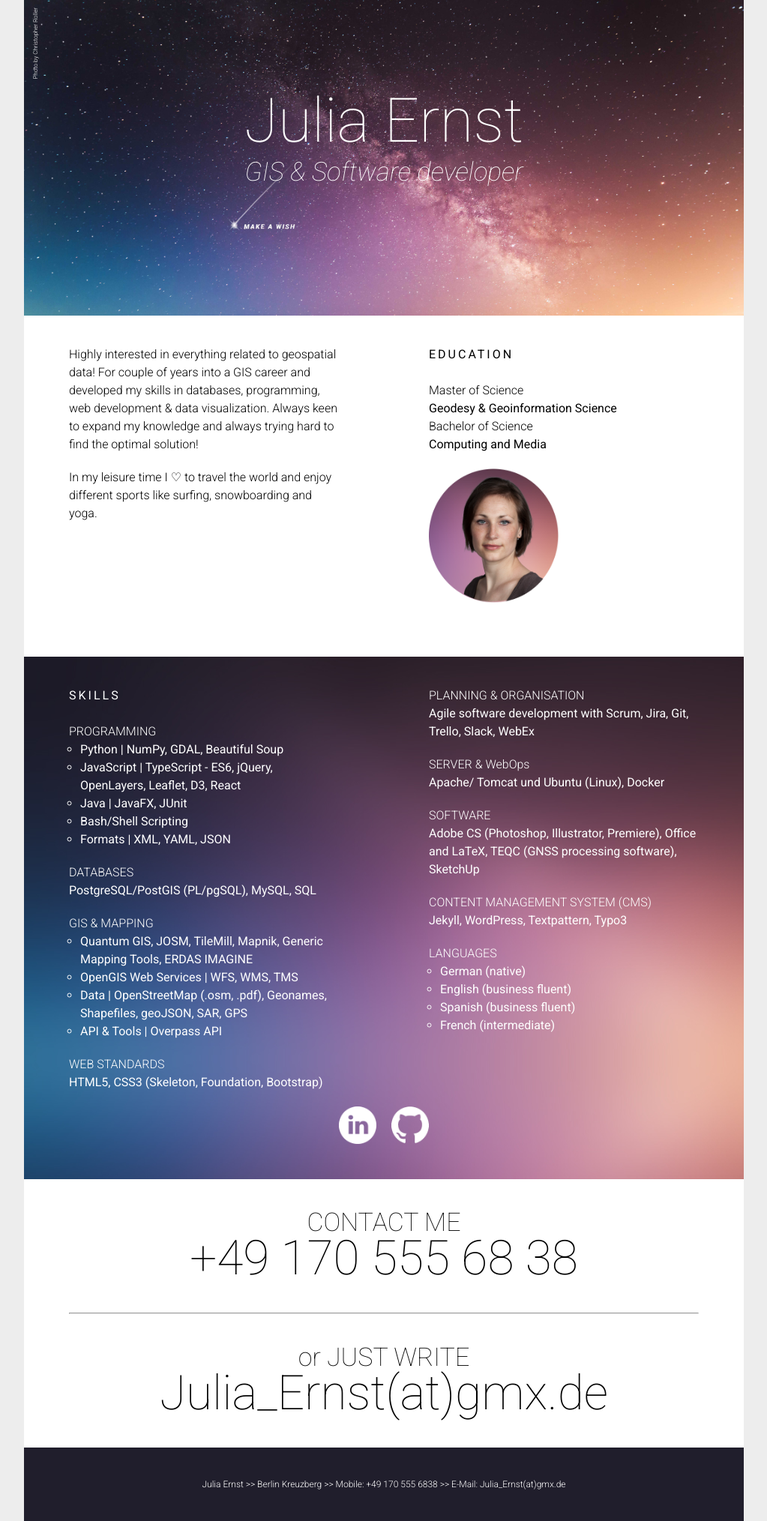
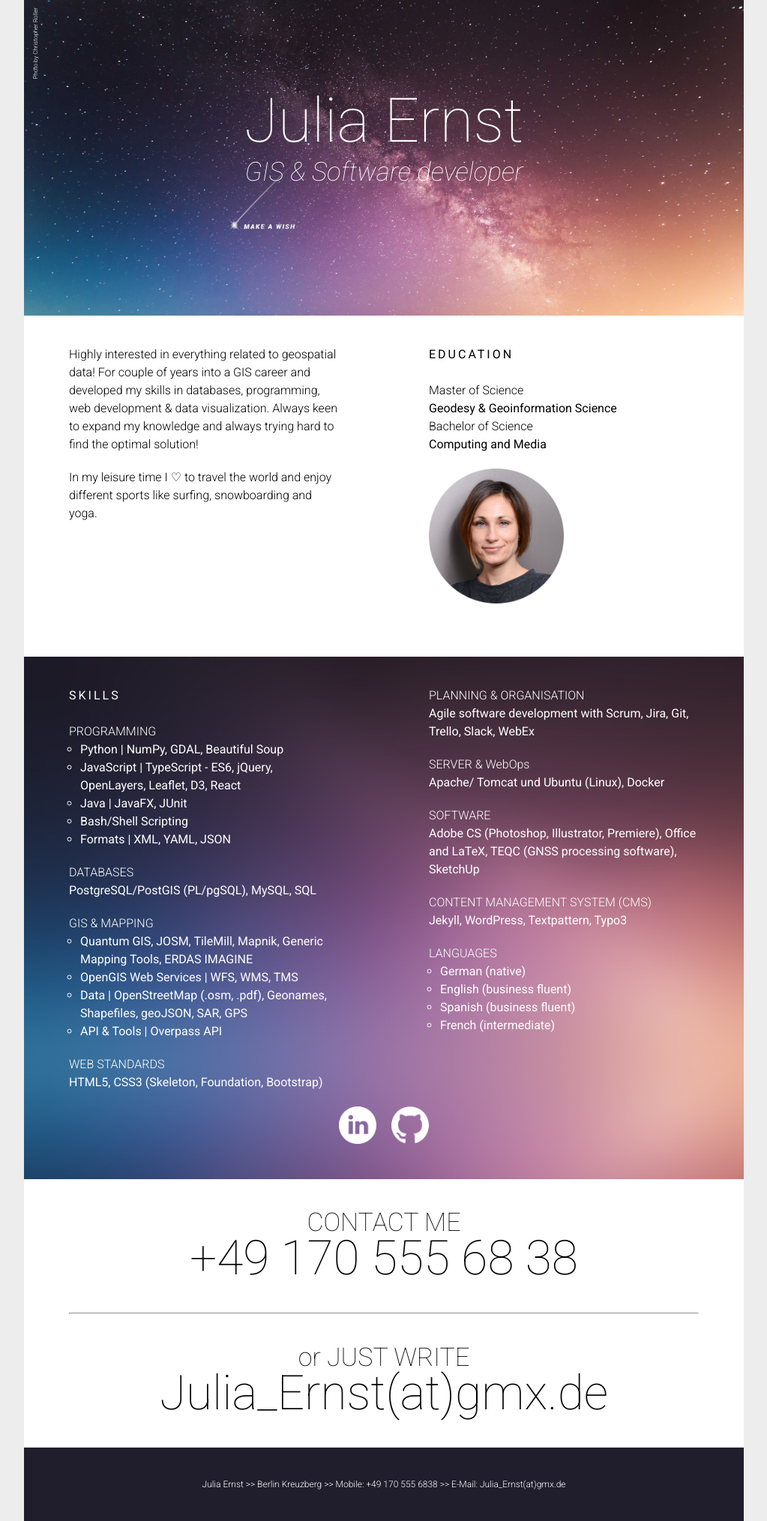
Before and after one commit to missserious/juliaernst, a Jekyll site: the page built from index.html, in a window 1280 px wide. Shown: the whole page at 75% size, without its empty margins (128-1151 px from the left). Built offline with Jekyll 4.4.1, drawn with Linux system fonts in a browser that asks for light colours.

Commit message:
update picture

```diff
--- a/index.html
+++ b/index.html
@@ -31,7 +31,7 @@ author: Julia
       <!--<h3>Hochschule für Technik und Wirtschaft, Berlin</h3>-->
     </div>
     <div class="picture">
-      <img src="img/JE_small.png" alt="Julia Ernst">
+      <img src="img/JE.png" alt="Julia Ernst">
     </div>
     <br/>
   </div>
```
